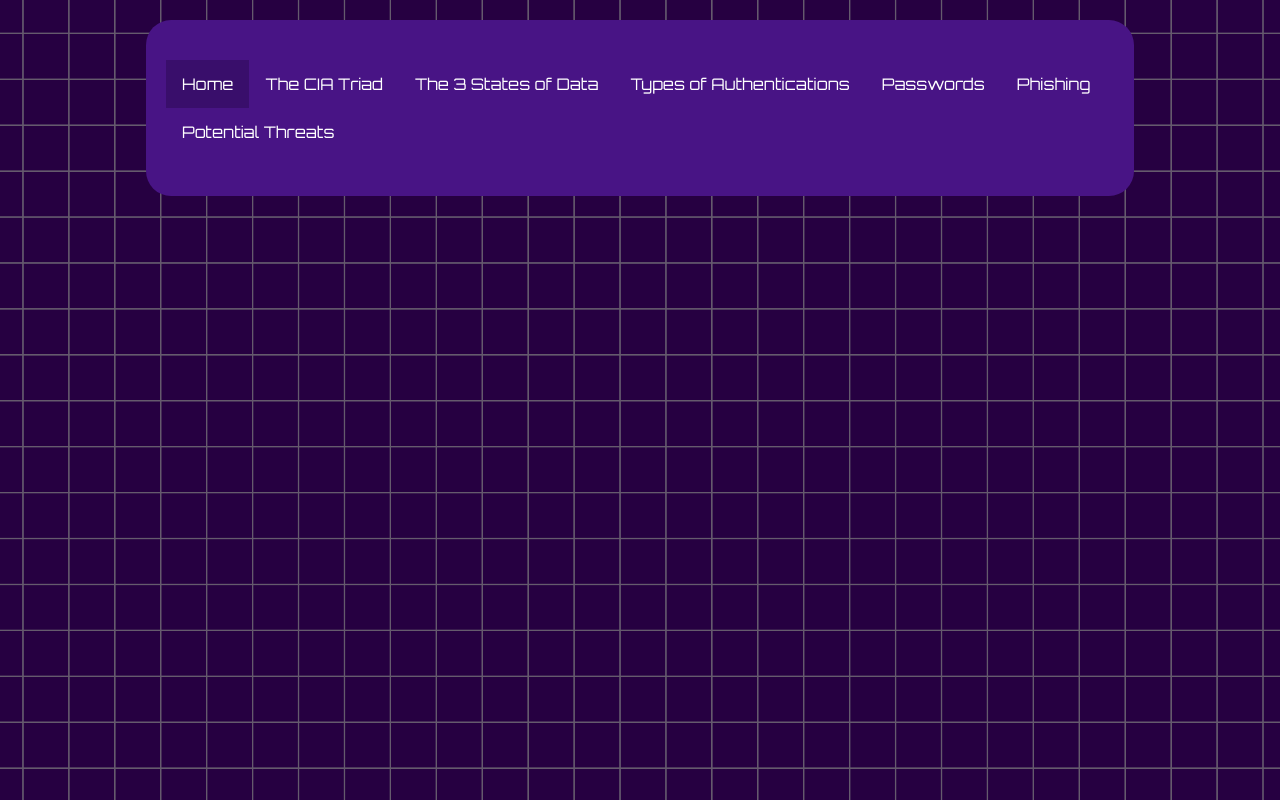
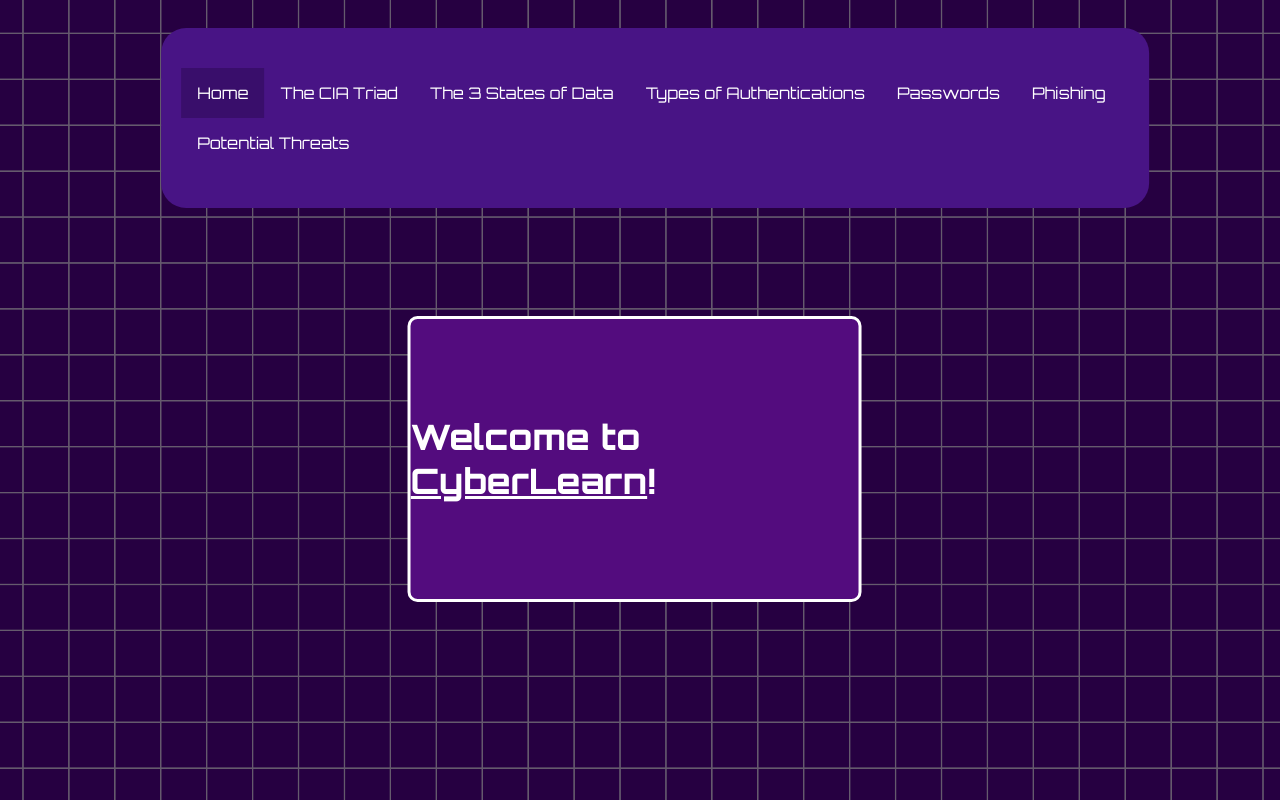
Before and after one commit to MoosaAwais14/CyberLearn, a plain HTML site: page index.html in a window 1280 px wide. Drawn offline with nearby package versions, Linux system fonts and the light colour scheme.

Commit message:
removed boilerplate and updated index

```diff
--- a/index.html
+++ b/index.html
@@ -17,7 +17,6 @@
 
 <body>
 
-    <center>
         <div class="navbar" id="navbar">
             <a class="active" href="/index.html">Home</a>
             <a href="subpages/triad.html">The CIA Triad</a>
@@ -27,7 +26,12 @@
             <a href="subpages/phish.html">Phishing</a>
             <a href="subpages/threats.html">Potential Threats</a>
         </div>
-    </center>
+
+    <div class="index-square">
+        <div class="tw" id="tw">
+            <p>Welcome to <u>CyberLearn</u>!</p>
+        </div>
+    </div>
 
 
     <script src="script.js"></script>
--- a/style.css
+++ b/style.css
@@ -23,7 +23,6 @@ html::before{
 }
 
 .navbar {
-    margin-top: 20px;
     border-radius: 25px;
     overflow: hidden;
     background-color: #481485;
@@ -34,13 +33,14 @@ html::before{
     width: 75%;
     z-index: 1;
     position: relative;
+    transform: translate(15.5%, 20px);
 }
 
 .navbar a {
     float: left;
     color: #fff;
     text-align: center;
-    padding: 14px 16px;
+    padding: 15px 16px;
     text-decoration: none;
     font-size: 17;
 }
@@ -54,3 +54,22 @@ html::before{
     background-color: #390e6b;
     color: #fff;
 }
+
+.index-square{
+    font-weight: 800;
+    font-size: 35px;
+    color: #fff;
+    background-color: rgb(83, 12, 126);
+    border-color: #fff;
+    border-style: solid;
+    border-radius: 10px;
+    width: 35%;
+    height: 35%;
+    position: absolute;
+    margin-top: 10%;
+    display: flex;
+    align-items: center;
+    justify-content: center;
+    transform: translate(88%, 0%);
+    overflow: hidden;
+}
```
Also changed, not shown: script.js (+14 -0 lines), subpages/3states.html (+3 -7 lines), subpages/authen.html (+3 -7 lines), subpages/phish.html (+3 -7 lines), subpages/pw.html (+3 -7 lines), subpages/threats.html (+4 -7 lines), subpages/triad.html (+3 -7 lines), 1 other file.
